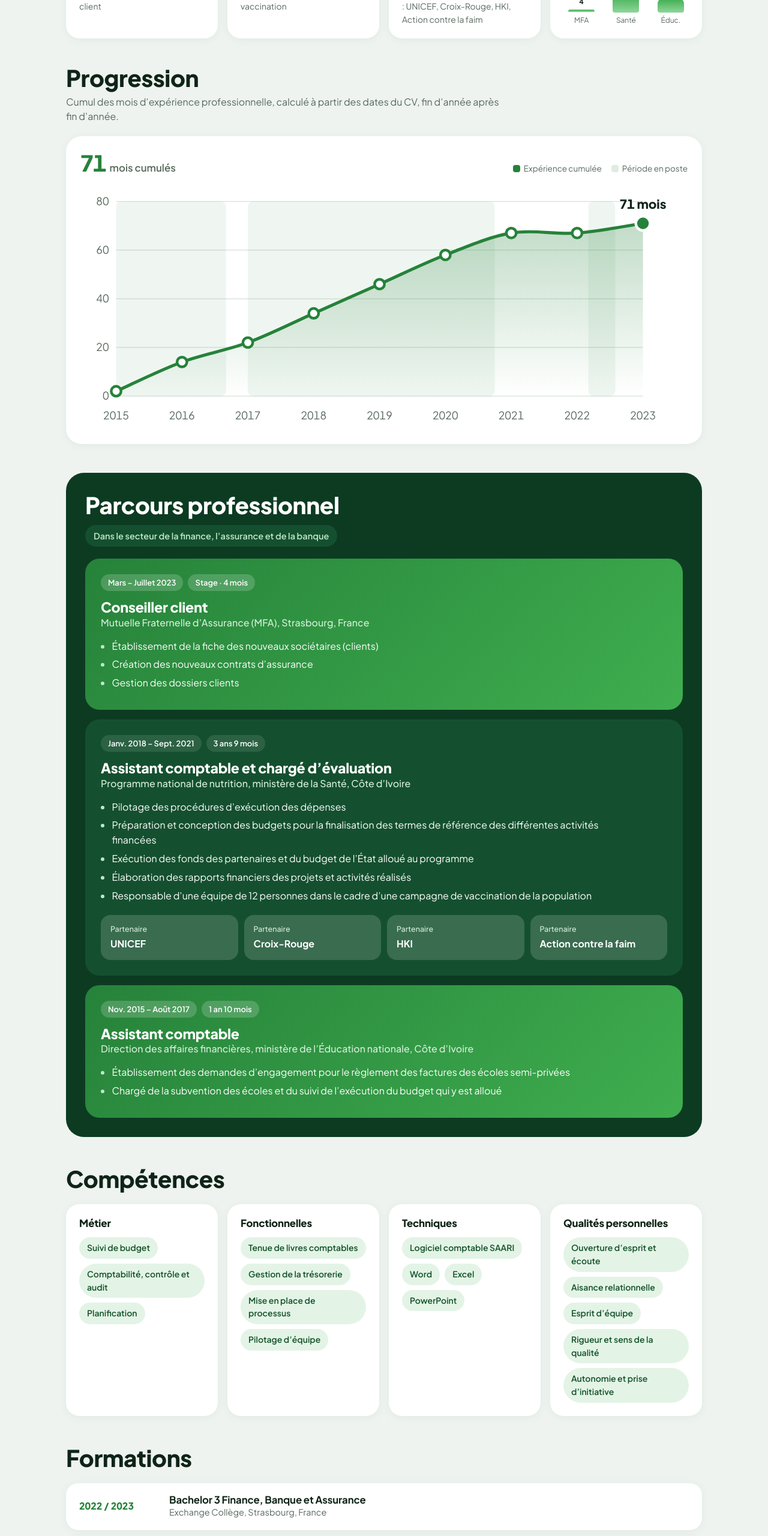
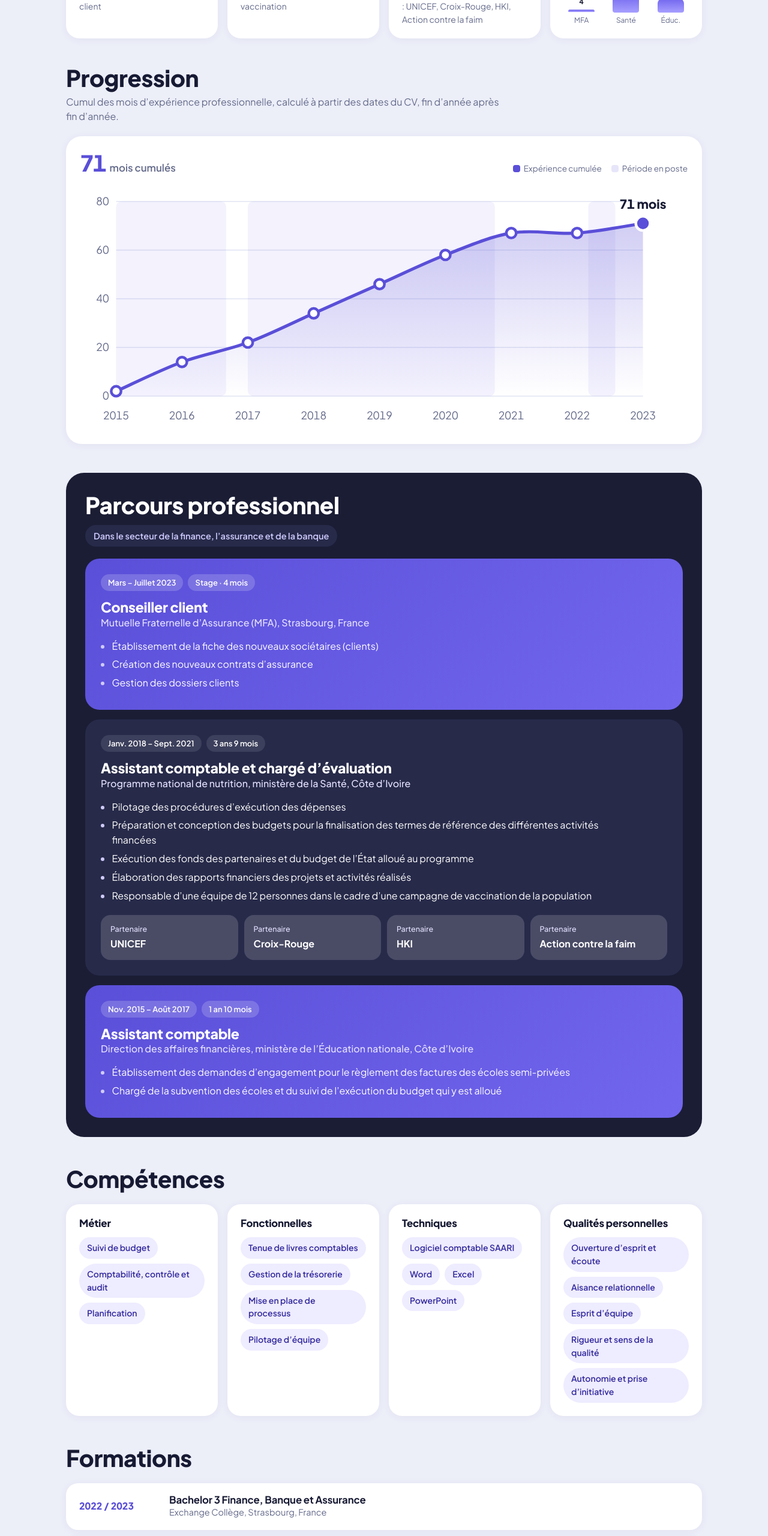
Before and after one commit to Smiv01/portfolio-al-hassane, a plain HTML site: page index.html in a window 1280 px wide. Shown: the part 633-3193 px from the top of the page at 60% size. Drawn offline with Linux system fonts and the light colour scheme.

Commit message:
Retour à la palette violette
Co-Authored-By: Claude Sonnet 5.5 <noreply@anthropic.com>
Claude-Session: https://claude.ai/code/session_012aNZ6ypgKGFKB21XXyZidH

```diff
--- a/index.html
+++ b/index.html
@@ -10,18 +10,18 @@
 <style>
 /* Mise en page : tableau de bord clair, cartes arrondies, un grand panneau marine pour le parcours, une carte indigo pour le contact. */
 :root {
-  --bg: #eef3ef;
+  --bg: #eceef8;
   --card: #ffffff;
-  --ink: #0f2418;
-  --muted: #58695e;
-  --line: #dbe6de;
-  --navy: #0c3b22;
-  --navy-2: #14502f;
-  --indigo: #26823a;
-  --indigo-2: #3fae4f;
-  --lav: #bfe8c6;
-  --soft: #e3f4e6;
-  --green: #26823a;
+  --ink: #171a33;
+  --muted: #646a8a;
+  --line: #e1e4f3;
+  --navy: #1b1d35;
+  --navy-2: #272a49;
+  --indigo: #5a4fd8;
+  --indigo-2: #7266ee;
+  --lav: #cfcbff;
+  --soft: #eeecff;
+  --green: #5a4fd8;
   --font: "Plus Jakarta Sans", "Helvetica Neue", Arial, sans-serif;
   color-scheme: light;
 }
@@ -38,17 +38,17 @@ svg { display: block; }
 /* Barre du haut */
 .bar { display: flex; flex-wrap: wrap; align-items: center; gap: 12px 16px; padding: 20px 0 8px; }
 .logo { display: flex; align-items: center; gap: 12px; text-decoration: none; margin-right: auto; }
-.mark { width: 44px; height: 44px; border-radius: 50%; background: var(--card); display: grid; place-items: center; font-weight: 800; color: var(--indigo); box-shadow: 0 2px 10px rgba(14,80,40,.1); }
+.mark { width: 44px; height: 44px; border-radius: 50%; background: var(--card); display: grid; place-items: center; font-weight: 800; color: var(--indigo); box-shadow: 0 2px 10px rgba(60,50,160,.1); }
 .logo b { display: block; font-size: 15px; line-height: 1.2; }
 .logo small { color: var(--muted); font-size: 12.5px; }
 .pill-nav { display: flex; flex-wrap: wrap; gap: 4px; background: var(--navy); border-radius: 999px; padding: 6px; }
-.pill-nav a { color: #d3e8d8; text-decoration: none; font-size: 14px; font-weight: 500; padding: 8px 16px; border-radius: 999px; }
+.pill-nav a { color: #d6d8ee; text-decoration: none; font-size: 14px; font-weight: 500; padding: 8px 16px; border-radius: 999px; }
 .pill-nav a:hover { color: #fff; }
 .pill-nav a.on { background: var(--indigo); color: #fff; }
 
 .btn { display: inline-flex; align-items: center; gap: 10px; border: 0; cursor: pointer; font-family: inherit; font-size: 15px; font-weight: 700; padding: 13px 22px; border-radius: 14px; text-decoration: none; }
-.btn-indigo { background: var(--indigo); color: #fff; box-shadow: 0 8px 20px rgba(38,130,58,.3); }
-.btn-indigo:hover { background: #1d6a2e; }
+.btn-indigo { background: var(--indigo); color: #fff; box-shadow: 0 8px 20px rgba(90,79,216,.3); }
+.btn-indigo:hover { background: #4b41c4; }
 .btn-white { background: #fff; color: var(--ink); }
 .btn-line { background: var(--card); color: var(--ink); border: 1px solid var(--line); }
 .btn svg { width: 18px; height: 18px; }
@@ -58,14 +58,14 @@ svg { display: block; }
 .eyebrow { font-size: 13px; font-weight: 700; color: var(--indigo); background: var(--soft); display: inline-block; padding: 5px 12px; border-radius: 999px; margin-bottom: 16px; }
 .hero h1 { font-size: clamp(2.5rem, 7vw, 4.4rem); font-weight: 800; letter-spacing: -.03em; }
 .role { font-size: 1.2rem; color: var(--muted); font-weight: 500; margin: 12px 0 18px; }
-.lead { max-width: 62ch; color: #34453a; margin-bottom: 26px; }
+.lead { max-width: 62ch; color: #3a3f5f; margin-bottom: 26px; }
 .hero-actions { display: flex; flex-wrap: wrap; gap: 12px; }
-.photo { width: 260px; height: 260px; border-radius: 50%; padding: 8px; background: linear-gradient(140deg, var(--indigo-2), #9fdca9); box-shadow: 0 18px 40px rgba(38,130,58,.28); justify-self: center; }
-.photo img { width: 100%; height: 100%; border-radius: 50%; display: block; background: #dcebe0; object-fit: cover; }
+.photo { width: 260px; height: 260px; border-radius: 50%; padding: 8px; background: linear-gradient(140deg, var(--indigo-2), #b9b3ff); box-shadow: 0 18px 40px rgba(90,79,216,.28); justify-self: center; }
+.photo img { width: 100%; height: 100%; border-radius: 50%; display: block; background: #dfe3f3; object-fit: cover; }
 
 /* Cartes chiffres */
 .stats { display: grid; grid-template-columns: repeat(auto-fit, minmax(230px, 1fr)); gap: 16px; margin-bottom: 20px; }
-.stat { background: var(--card); border-radius: 22px; padding: 20px 22px; box-shadow: 0 2px 14px rgba(14,80,40,.06); display: flex; flex-direction: column; gap: 6px; min-height: 160px; }
+.stat { background: var(--card); border-radius: 22px; padding: 20px 22px; box-shadow: 0 2px 14px rgba(60,50,160,.06); display: flex; flex-direction: column; gap: 6px; min-height: 160px; }
 .stat-top { display: flex; justify-content: space-between; align-items: center; font-weight: 600; font-size: 14.5px; }
 .ico { width: 30px; height: 30px; border-radius: 50%; background: var(--soft); color: var(--indigo); display: grid; place-items: center; }
 .ico svg { width: 16px; height: 16px; }
@@ -74,7 +74,7 @@ svg { display: block; }
 .stat p { color: var(--muted); font-size: 14px; }
 .bars { display: flex; align-items: flex-end; gap: 14px; height: 74px; margin-top: auto; }
 .bar-col { flex: 1; display: flex; flex-direction: column; align-items: center; justify-content: flex-end; gap: 4px; height: 100%; font-size: 12px; color: var(--muted); font-variant-numeric: tabular-nums; }
-.bar-col i { display: block; width: 100%; max-width: 44px; border-radius: 8px 8px 4px 4px; background: linear-gradient(var(--indigo-2), #8fd69b); }
+.bar-col i { display: block; width: 100%; max-width: 44px; border-radius: 8px 8px 4px 4px; background: linear-gradient(var(--indigo-2), #a79fff); }
 .bar-col b { color: var(--ink); font-weight: 700; }
 
 /* Sections */
@@ -94,32 +94,32 @@ section { padding: 24px 0; }
 .tag { background: rgba(255,255,255,.18); padding: 4px 12px; border-radius: 999px; font-size: 13px; font-weight: 600; }
 .entry.quiet .tag { background: rgba(255,255,255,.1); }
 .entry h3 { font-size: 1.45rem; font-weight: 800; }
-.org { color: #d4efd9; font-weight: 500; }
+.org { color: #e4e1ff; font-weight: 500; }
 .entry ul { margin: 0; padding-left: 1.15em; max-width: 72ch; }
 .entry li { margin-bottom: 6px; }
 .entry li::marker { color: var(--lav); }
 .tiles { display: grid; grid-template-columns: repeat(auto-fit, minmax(150px, 1fr)); gap: 10px; }
 .tile { background: rgba(255,255,255,.16); border-radius: 16px; padding: 14px 16px; font-weight: 700; }
-.tile span { display: block; font-weight: 500; font-size: 12.5px; color: #d4efd9; margin-bottom: 2px; }
+.tile span { display: block; font-weight: 500; font-size: 12.5px; color: #e4e1ff; margin-bottom: 2px; }
 
 /* Compétences */
 .cols { display: grid; grid-template-columns: repeat(auto-fit, minmax(240px, 1fr)); gap: 16px; }
-.card { background: var(--card); border-radius: 22px; padding: 22px; box-shadow: 0 2px 14px rgba(14,80,40,.06); }
+.card { background: var(--card); border-radius: 22px; padding: 22px; box-shadow: 0 2px 14px rgba(60,50,160,.06); }
 .card h3 { font-size: 1.05rem; font-weight: 800; margin-bottom: 14px; }
 .chips { display: flex; flex-wrap: wrap; gap: 8px; list-style: none; margin: 0; padding: 0; }
-.chips li { background: var(--soft); color: #14522a; font-weight: 600; font-size: 14px; padding: 7px 13px; border-radius: 999px; }
+.chips li { background: var(--soft); color: #352c9e; font-weight: 600; font-size: 14px; padding: 7px 13px; border-radius: 999px; }
 
 /* Formations */
 .rows { display: grid; gap: 12px; }
-.row { background: var(--card); border-radius: 20px; padding: 18px 22px; display: grid; grid-template-columns: 130px 1fr; gap: 6px 20px; align-items: center; box-shadow: 0 2px 14px rgba(14,80,40,.06); }
+.row { background: var(--card); border-radius: 20px; padding: 18px 22px; display: grid; grid-template-columns: 130px 1fr; gap: 6px 20px; align-items: center; box-shadow: 0 2px 14px rgba(60,50,160,.06); }
 .year { font-weight: 800; color: var(--indigo); font-variant-numeric: tabular-nums; }
 .row h3 { font-size: 1.05rem; font-weight: 700; }
 .row p { color: var(--muted); font-size: 14.5px; }
 
 /* Contact */
-.contact { background: linear-gradient(135deg, var(--indigo) 0%, #3fae4f 100%); color: #fff; border-radius: 30px; padding: 32px; display: grid; grid-template-columns: 1fr auto; gap: 24px; align-items: center; }
+.contact { background: linear-gradient(135deg, var(--indigo) 0%, #7a6df0 100%); color: #fff; border-radius: 30px; padding: 32px; display: grid; grid-template-columns: 1fr auto; gap: 24px; align-items: center; }
 .contact h2 { font-size: clamp(1.7rem, 4vw, 2.2rem); font-weight: 800; }
-.contact .sub { color: #d4efd9; margin: 8px 0 20px; max-width: 52ch; }
+.contact .sub { color: #e4e1ff; margin: 8px 0 20px; max-width: 52ch; }
 .info { display: grid; gap: 10px; }
 .info div { display: flex; flex-wrap: wrap; gap: 4px 14px; align-items: baseline; }
 .info dt { font-size: 13px; color: var(--lav); min-width: 90px; font-weight: 600; }
@@ -130,7 +130,7 @@ footer { padding: 14px 0 44px; color: var(--muted); font-size: 14px; }
 
 
 /* Courbe */
-.chart-card { background: var(--card); border-radius: 26px; padding: 24px; box-shadow: 0 2px 14px rgba(14,80,40,.06); }
+.chart-card { background: var(--card); border-radius: 26px; padding: 24px; box-shadow: 0 2px 14px rgba(60,50,160,.06); }
 .chart-top { display: flex; flex-wrap: wrap; justify-content: space-between; align-items: flex-end; gap: 10px 20px; margin-bottom: 8px; }
 .chart-top .big { color: var(--indigo); }
 .legend { display: flex; flex-wrap: wrap; gap: 8px 16px; font-size: 13.5px; color: var(--muted); }
@@ -151,9 +151,9 @@ footer { padding: 14px 0 44px; color: var(--muted); font-size: 14px; }
 @keyframes float { 0%, 100% { transform: translateY(0); } 50% { transform: translateY(-8px); } }
 .btn { transition: transform .2s, box-shadow .2s, background .2s; }
 .btn:hover { transform: translateY(-2px); }
-.btn-indigo:hover { box-shadow: 0 12px 26px rgba(38,130,58,.38); }
+.btn-indigo:hover { box-shadow: 0 12px 26px rgba(90,79,216,.38); }
 .stat, .card, .row, .tile, .chips li { transition: transform .25s, box-shadow .25s; }
-.stat:hover, .card:hover, .row:hover { transform: translateY(-4px); box-shadow: 0 12px 28px rgba(14,80,40,.14); }
+.stat:hover, .card:hover, .row:hover { transform: translateY(-4px); box-shadow: 0 12px 28px rgba(60,50,160,.14); }
 .tile:hover { transform: translateY(-3px); }
 .chips li:hover { transform: translateY(-2px); }
 .entry { transition: transform .3s, opacity .6s; }
@@ -391,7 +391,7 @@ footer { padding: 14px 0 44px; color: var(--muted); font-size: 14px; }
   }
   const defs = el("defs", {});
   const g = document.createElementNS(NS, "linearGradient"); g.setAttribute("id", "fillg"); g.setAttribute("x1", 0); g.setAttribute("x2", 0); g.setAttribute("y1", 0); g.setAttribute("y2", 1);
-  g.innerHTML = '<stop offset="0" stop-color="#26823a" stop-opacity=".28"/><stop offset="1" stop-color="#26823a" stop-opacity="0"/>';
+  g.innerHTML = '<stop offset="0" stop-color="#5a4fd8" stop-opacity=".28"/><stop offset="1" stop-color="#5a4fd8" stop-opacity="0"/>';
   defs.appendChild(g);
   const area = el("path", { d: d + " L" + P[P.length - 1][0] + "," + y(0) + " L" + P[0][0] + "," + y(0) + " Z", fill: "url(#fillg)" });
   const line = el("path", { class: "line", d: d });
```
